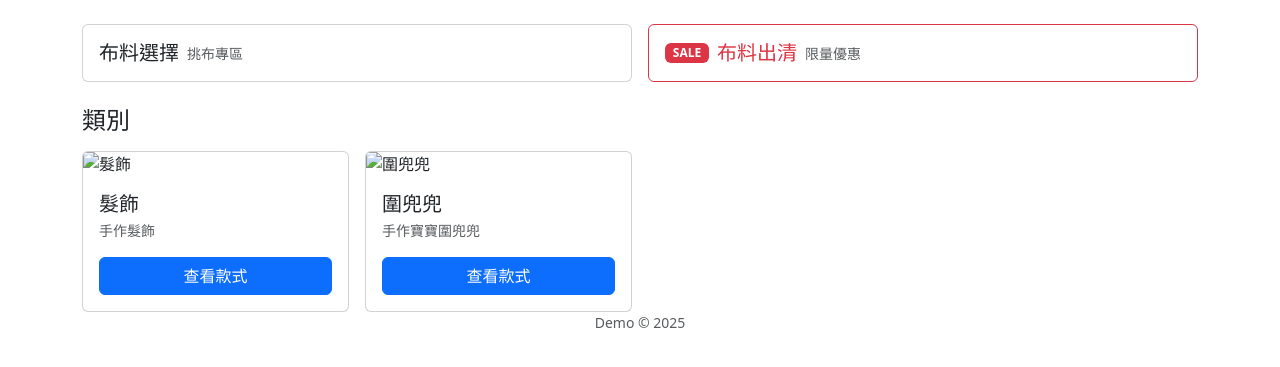
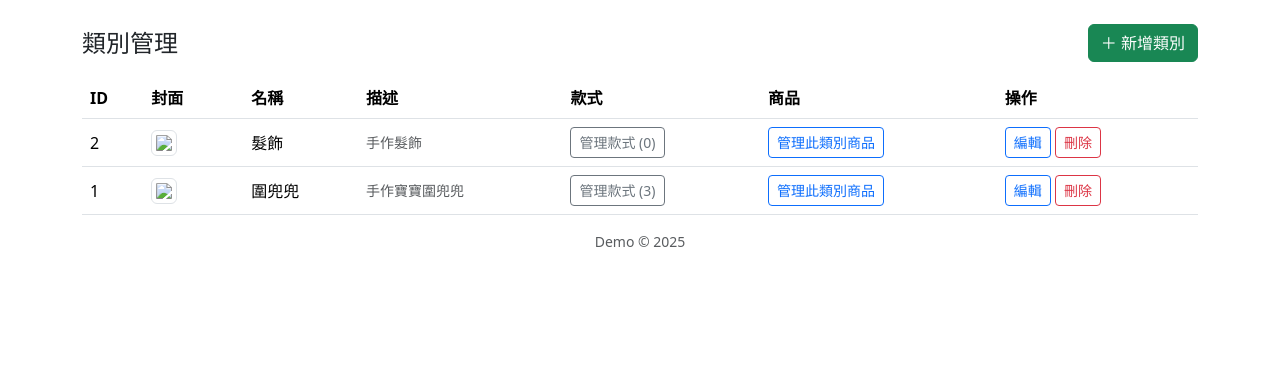
Before and after one commit to WanWanHsieh/shopsite, a Flask app: page /admin/categories in a window 1280 px wide. Shown: the part 56-423 px from the top of the page. Run offline with Flask 3, Linux system fonts and the light colour scheme; the visitor is signed in with stand-in values (Sample User, id 1); some libraries are stand-ins or nearby versions.

Commit message:
refactor: 修改商品類別

```diff
--- a/app.py
+++ b/app.py
@@ -558,15 +558,36 @@ def admin_style_delete(style_id):
 # 後台：商品／規格
 # =========================
 @app.route("/admin/products")
+@app.route("/admin/products")
 def admin_products():
     if not admin_required():
         return redirect(url_for("admin_login"))
     db = SessionLocal()
-    products = db.query(Product).order_by(Product.id.desc()).all()
+
+    # 讀取篩選參數
+    cat_id = request.args.get("category_id", type=int)
+    style_id = request.args.get("style_id", type=int)
+
+    q = db.query(Product)
+    if cat_id:
+        q = q.filter(Product.category_id == cat_id)
+    if style_id:
+        q = q.filter(Product.style_id == style_id)
+
+    products = q.order_by(Product.id.desc()).all()
     categories = db.query(Category).order_by(Category.name).all()
     styles = db.query(Style).order_by(Style.name).all()
+
+    current_category = db.get(Category, cat_id) if cat_id else None
+    current_style = db.get(Style, style_id) if style_id else None
+
     return render_template(
-        "admin_products.html", products=products, categories=categories, styles=styles
+        "admin_products.html",
+        products=products,
+        categories=categories,
+        styles=styles,
+        current_category=current_category,
+        current_style=current_style,
     )
 
 
--- a/templates/admin_categories.html
+++ b/templates/admin_categories.html
@@ -1,79 +1,41 @@
-{% extends 'layout.html' %} {% block content %} {# ----
-首頁入口卡片：依公開與首頁開關顯示 ---- #} {% if (FLAG_public_fabrics_choose and
-FLAG_show_home_fabrics_choose) or (FLAG_public_fabrics_clearance and
-FLAG_show_home_fabrics_clearance) %}
-<div class="row g-3 mb-4">
-  {% if FLAG_public_fabrics_choose and FLAG_show_home_fabrics_choose %}
-  <div class="col-12 col-md-6">
-    <a
-      class="card h-100 text-decoration-none"
-      href="{{ url_for('fabrics_choose') }}"
-    >
-      <div class="card-body d-flex align-items-center">
-        <h5 class="mb-0">布料選擇</h5>
-        {% if fabric_count is defined %}
-        <span class="badge text-bg-secondary ms-2">{{ fabric_count }}</span>
-        {% endif %}
-        <small class="text-muted ms-2">挑布專區</small>
-      </div>
-    </a>
-  </div>
-  {% endif %} {% if FLAG_public_fabrics_clearance and
-  FLAG_show_home_fabrics_clearance %}
-  <div class="col-12 col-md-6">
-    <a
-      class="card h-100 text-decoration-none border-danger"
-      href="{{ url_for('fabrics_clearance') }}"
-    >
-      <div class="card-body d-flex align-items-center">
-        <span class="badge text-bg-danger me-2">SALE</span>
-        <h5 class="mb-0 text-danger">布料出清</h5>
-        {% if clearance_count is defined %}
-        <span class="badge text-bg-danger ms-2">{{ clearance_count }}</span>
-        {% endif %}
-        <small class="text-muted ms-2">限量優惠</small>
-      </div>
-    </a>
-  </div>
-  {% endif %}
+{% extends 'layout.html' %}
+{% block content %}
+<div class="d-flex align-items-center mb-3">
+  <h1 class="h4 mb-0">類別管理</h1>
+  <a class="btn btn-success ms-auto" href="{{ url_for('admin_category_new') }}">＋ 新增類別</a>
 </div>
-{% endif %} {# ---- 類別清單 ---- #}
-<h1 class="h4 mb-3">類別</h1>
-<div class="row g-3">
-  {% for c in categories %}
-  <div class="col-12 col-sm-6 col-md-4 col-lg-3">
-    <div class="card h-100">
-      {% if c.image_filename %}
-      <img
-        class="card-img-top"
-        src="{{ url_for('static', filename='uploads/' ~ c.image_filename) }}"
-        alt="{{ c.name }}"
-      />
-      {% else %}
-      <img
-        class="card-img-top"
-        src="https://via.placeholder.com/600x400?text=No+Image"
-        alt="{{ c.name }}"
-      />
+<div class="table-responsive">
+  <table class="table align-middle">
+    <thead>
+      <tr><th>ID</th><th>封面</th><th>名稱</th><th>描述</th><th>款式</th><th class="text-nowrap">商品</th><th class="text-nowrap">操作</th></tr>
+    </thead>
+    <tbody>
+      {% for c in categories %}
+      <tr>
+        <td>{{ c.id }}</td>
+        <td style="width: 100px">
+          {% if c.image_filename %}
+            <img src="{{ url_for('static', filename='uploads/' ~ c.image_filename) }}" class="img-thumbnail">
+          {% else %}
+            <img src="https://via.placeholder.com/120x90?text=No+Image" class="img-thumbnail">
+          {% endif %}
+        </td>
+        <td>{{ c.name }}</td>
+        <td class="small text-muted">{{ c.description }}</td>
+        <td><a href="{{ url_for('admin_styles', category_id=c.id) }}" class="btn btn-sm btn-outline-secondary">管理款式 ({{ c.styles|length }})</a></td>
+        <td><a href="{{ url_for('admin_products') }}?category_id={{ c.id }}" class="btn btn-sm btn-outline-primary">管理此類別商品</a></td>
+        <td class="text-nowrap">
+          <a class="btn btn-sm btn-outline-primary" href="{{ url_for('admin_category_edit', category_id=c.id) }}">編輯</a>
+          <form class="d-inline" method="post" action="{{ url_for('admin_category_delete', category_id=c.id) }}" onsubmit="return confirm('確定刪除？');">
+            <button class="btn btn-sm btn-outline-danger">刪除</button>
+          </form>
+        </td>
+      </tr>
+      {% endfor %}
+      {% if not categories %}
+      <tr><td colspan="7" class="text-center text-muted">尚無類別</td></tr>
       {% endif %}
-      <div class="card-body d-flex flex-column">
-        <h5 class="card-title mb-1">{{ c.name }}</h5>
-        {% if c.description %}
-        <p class="card-text small text-muted">{{ c.description }}</p>
-        {% endif %}
-        <a
-          class="btn btn-primary mt-auto"
-          href="{{ url_for('category_detail', category_id=c.id) }}"
-          >查看款式</a
-        >
-      </div>
-    </div>
-  </div>
-  {% endfor %} {% if not categories %}
-  <div class="col-12">
-    <div class="alert alert-info">尚無類別。</div>
-  </div>
-  {% endif %}
+    </tbody>
+  </table>
 </div>
-
 {% endblock %}
```
Also changed, not shown: templates/admin_products.html (+54 -1 lines), templates/admin_styles.html (+50 -1 lines).
